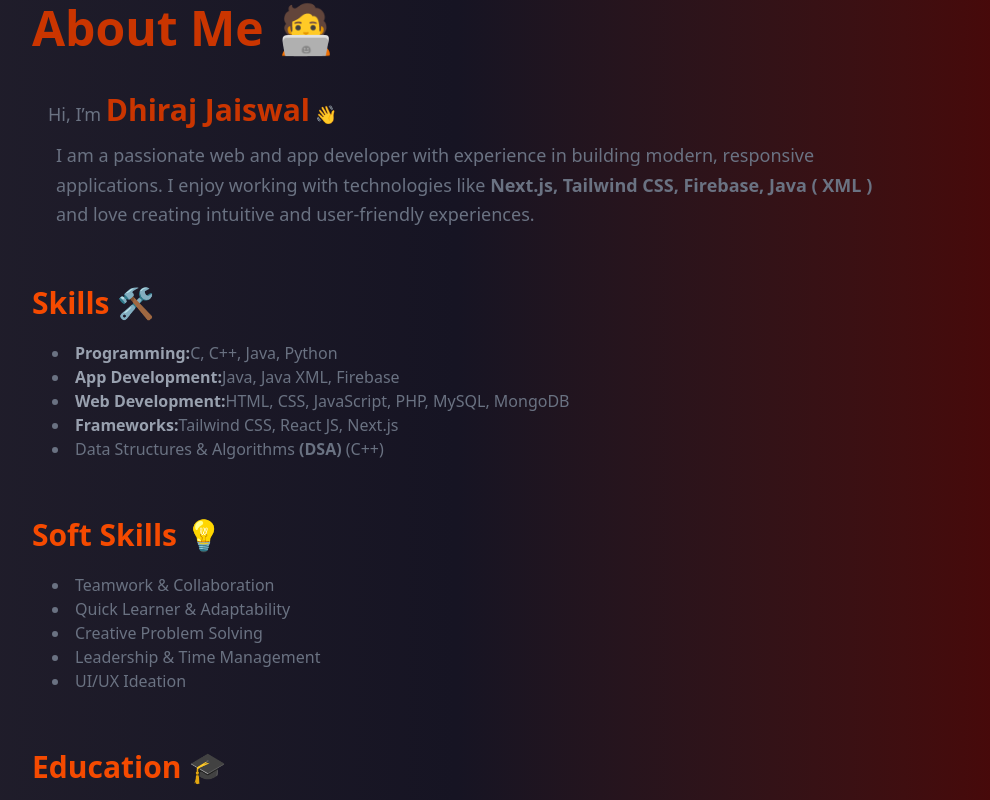
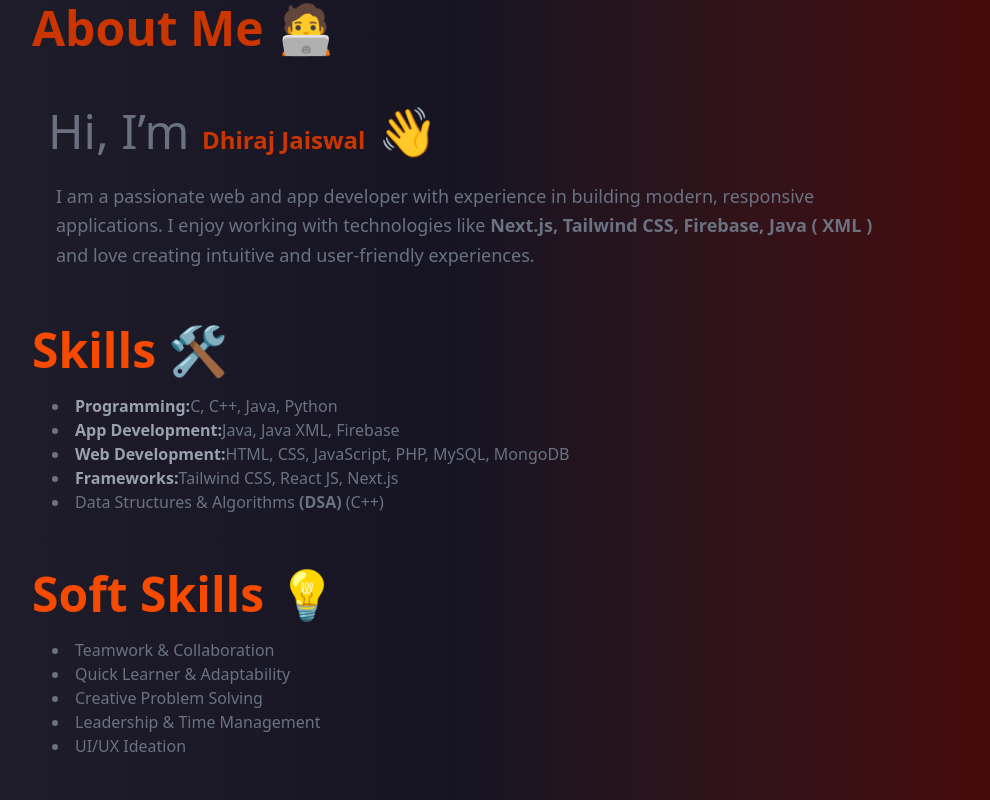
Before and after one commit to jaiswaldhiraj/Portfolio, a Next.js app: page /about in a window 1280 px wide. Shown: the part 220-1020 px from the top of the page, without its empty margins (184-1174 px from the left). Built offline with nearby package versions, Linux system fonts and the light colour scheme.

Commit message:
text size adjusted

```diff
--- a/app/about/page.js
+++ b/app/about/page.js
@@ -16,10 +16,10 @@ const Page = () => {
         >
 
           <div>
-            <h1 className="text-5xl font-bold text-orange-700 mb-10">About Me 🧑‍💻 </h1>
+            <h1 className="md:text-5xl text-4xl font-bold text-orange-700 mb-10">About Me 🧑‍💻 </h1>
 
-            <p className="text-lg pl-4 mb-3 text-gray-500 leading-relaxed">
-              Hi, I&rsquo;m <span className="font-extrabold text-3xl text-orange-700">Dhiraj Jaiswal</span> 👋
+            <p className="md:text-5xl text-lg pl-4 mb-3 text-gray-500 leading-relaxed">
+              Hi, I&rsquo;m <span className="font-extrabold text-2xl text-orange-700">Dhiraj Jaiswal</span> 👋
             </p>
 
             <p className='text-lg pl-6 text-gray-500 leading-relaxed'>
@@ -41,7 +41,7 @@ const Page = () => {
             transition={{ duration: 0.8 }}
             viewport={{ once: true }}
           >
-            <h2 className="text-3xl  font-bold text-orange-600 mt-14 mb-5">Skills 🛠</h2>
+            <h2 className="md:text-5xl text-xl  font-bold text-orange-600 mt-14 mb-5">Skills 🛠</h2>
             <ul className="list-disc pl-5 list-inside mt-2 text-gray-500">
               <li>
                 <span
@@ -70,7 +70,7 @@ const Page = () => {
             transition={{ duration: 0.8 }}
             viewport={{ once: true }}
           >
-            <h2 className="text-3xl  font-bold text-orange-600 mt-14 mb-5">Soft Skills 💡 </h2>
+            <h2 className="md:text-5xl text-xl  font-bold text-orange-600 mt-14 mb-5">Soft Skills 💡 </h2>
             <ul className="list-disc pl-5 list-inside mt-2 text-gray-500">
               <li>Teamwork & Collaboration</li>
               <li>Quick Learner & Adaptability</li>
@@ -90,7 +90,7 @@ const Page = () => {
           viewport={{ once: true }}
         >
           <div>
-            <h2 className="text-3xl font-bold text-orange-600 mt-14 mb-5">Education 🎓</h2>
+            <h2 className="md:text-5xl text-xl font-bold text-orange-600 mt-14 mb-5">Education 🎓</h2>
 
             <p className="m-5 mt-2 pl-5 text-gray-500">
 
--- a/app/contact/page.js
+++ b/app/contact/page.js
@@ -40,7 +40,7 @@ const Page = () => {
         <section className="max-w-5xl mx-auto mt-36 px-6">
 
           <div>
-            <h1 className="text-5xl font-bold text-orange-700 mb-4">Contact Me </h1>
+            <h1 className="md:text-5xl text-3xl font-bold text-orange-700 mb-4">Contact Me </h1>
             <p className=' pl-6 text-gray-500 leading-relaxed'>&#x2013; Let&#39;s Build Something Great Together</p>
           </div>
         </section>
--- a/app/page.js
+++ b/app/page.js
@@ -62,7 +62,7 @@ export default function Home() {
         >
           <div className="text-lg text-gray-400">Hello, I Am</div>
 
-          <div className="text-5xl font-extrabold text-orange-700">
+          <div className="md:text-5xl text-4xl font-extrabold text-orange-700">
             Dhiraj Jaiswal
           </div>
 
@@ -111,7 +111,7 @@ export default function Home() {
       <div className="border-t border-gray-300 my-16 w-6/7 mx-auto"></div>
 
       {/* Project Heading */}
-      <h1 className="text-5xl font-bold text-orange-700 md:ml-40 ml-8 ">
+      <h1 className="md:text-5xl text-4xl font-bold text-orange-700 md:ml-40 ml-8 ">
         My Projects 🚀
       </h1>
 
@@ -147,7 +147,7 @@ export default function Home() {
 
           {/* Text */}
           <div className="md:w-1/2 text-center md:text-left">
-            <h2 className="text-5xl font-bold text-orange-700">Milap &#x2013; ( Dating App )</h2>
+            <h2 className="md:text-5xl text-3xl font-bold text-orange-700">Milap &#x2013; ( Dating App )</h2>
             <p className="mt-4 text-gray-600">
               A modern dating app with swipe cards, real-time chat, and
               Firebase-powered matchmaking.
@@ -226,7 +226,7 @@ export default function Home() {
 
           <div className="w-full md:w-1/2 text-center md:text-left">
 
-            <h2 className="text-5xl font-bold text-orange-700">Portfolio Website</h2>
+            <h2 className="md:text-5xl text-3xl font-bold text-orange-700">Portfolio Website</h2>
 
             <p className="mt-4 text-gray-600">
               My personal portfolio built with Next.js and Tailwind CSS,
--- a/app/projects/page.js
+++ b/app/projects/page.js
@@ -36,7 +36,7 @@ const Page = () => {
 
           {/* Text */}
           <div className="md:w-1/2 text-center md:text-left">
-            <h2 className="text-4xl font-bold text-orange-700">
+            <h2 className="md:text-5xl text-3xl font-bold text-orange-700">
               Milap &#x2013; (A Dating App)
             </h2>
             <p className="mt-4 pl-5 lg:w-xl text-gray-400">
@@ -45,7 +45,7 @@ const Page = () => {
               matches, and connect through an integrated chat system.
             </p>
 
-            <h3 className="text-2xl mt-6 text-orange-600">Key Features:</h3>
+            <h3 className="md:text-3xl text-xl mt-6 text-orange-600">Key Features:</h3>
 
             <ul className="mt-2 text-gray-400 list-disc list-inside pl-5 space-y-1 text-left items-center">
               <li>Swipe-based card system (like/dislike) with animations</li>
@@ -56,14 +56,14 @@ const Page = () => {
               <li>Push notifications with Firebase Cloud Messaging</li>
             </ul>
 
-            <h3 className="text-2xl mt-6 text-orange-600">Tech Stack:</h3>
+            <h3 className="md:text-3xl text-xl mt-6 text-orange-600">Tech Stack:</h3>
 
             <p className="mt-2 pl-5 text-gray-400">
               Java (Android), Firebase (Realtime Database, Authentication, Cloud
               Functions, FCM), Glide, Lottie Animations
             </p>
 
-            <h3 className="text-2xl mt-6 text-orange-600">Role & Contribution:</h3>
+            <h3 className="md:text-3xl text-xl mt-6 text-orange-600">Role & Contribution:</h3>
 
             <ul className="mt-2 text-gray-400 list-inside list-disc pl-5 space-y-1 text-left">
               <li>Designed and developed the complete Android app from scratch</li>
@@ -128,14 +128,14 @@ const Page = () => {
           {/* Text */}
           <div className="w-full md:w-1/2 text-center md:text-left">
 
-            <h2 className="text-5xl font-bold text-orange-700">Personal Portfolio Website</h2>
+            <h2 className="md:text-5xl text-3xl font-bold text-orange-700">Personal Portfolio Website</h2>
 
             <p className="mt-4 pl-5 text-gray-400 ">
               My personal portfolio built with Next.js and Tailwind CSS,
               showcasing projects and skills.
             </p>
 
-            <p className="text-3xl mt-6 text-orange-600">Key Features:</p>
+            <p className="md:text-3xl text-xl mt-6 text-orange-600">Key Features:</p>
 
             <ol className="mt-2 pl-5 text-gray-400 list-disc list-inside text-left">
               <li>Built with Next.js and styled with Tailwind CSS</li>
@@ -145,11 +145,11 @@ const Page = () => {
               <li>Contact page with social links (GitHub, LinkedIn, Gmail)</li>
             </ol>
 
-            <p className="text-3xl mt-6 text-orange-600">Tech Stack:</p>
+            <p className="md:text-3xl text-xl mt-6 text-orange-600">Tech Stack:</p>
 
             <p className="mt-2  text-gray-400 pl-5">Next.js, React, Tailwind CSS, Framer Motion, Vercel (deployment)</p>
 
-            <p className="text-3xl mt-6 text-orange-600">Role & Contribution:</p>
+            <p className="md:text-3xl text-xl mt-6 text-orange-600">Role & Contribution:</p>
 
             <ul className="mt-2 pl-5 text-gray-400 list-disc list-inside text-left">
               <li>Designed UI/UX and implemented responsive layout</li>
```
